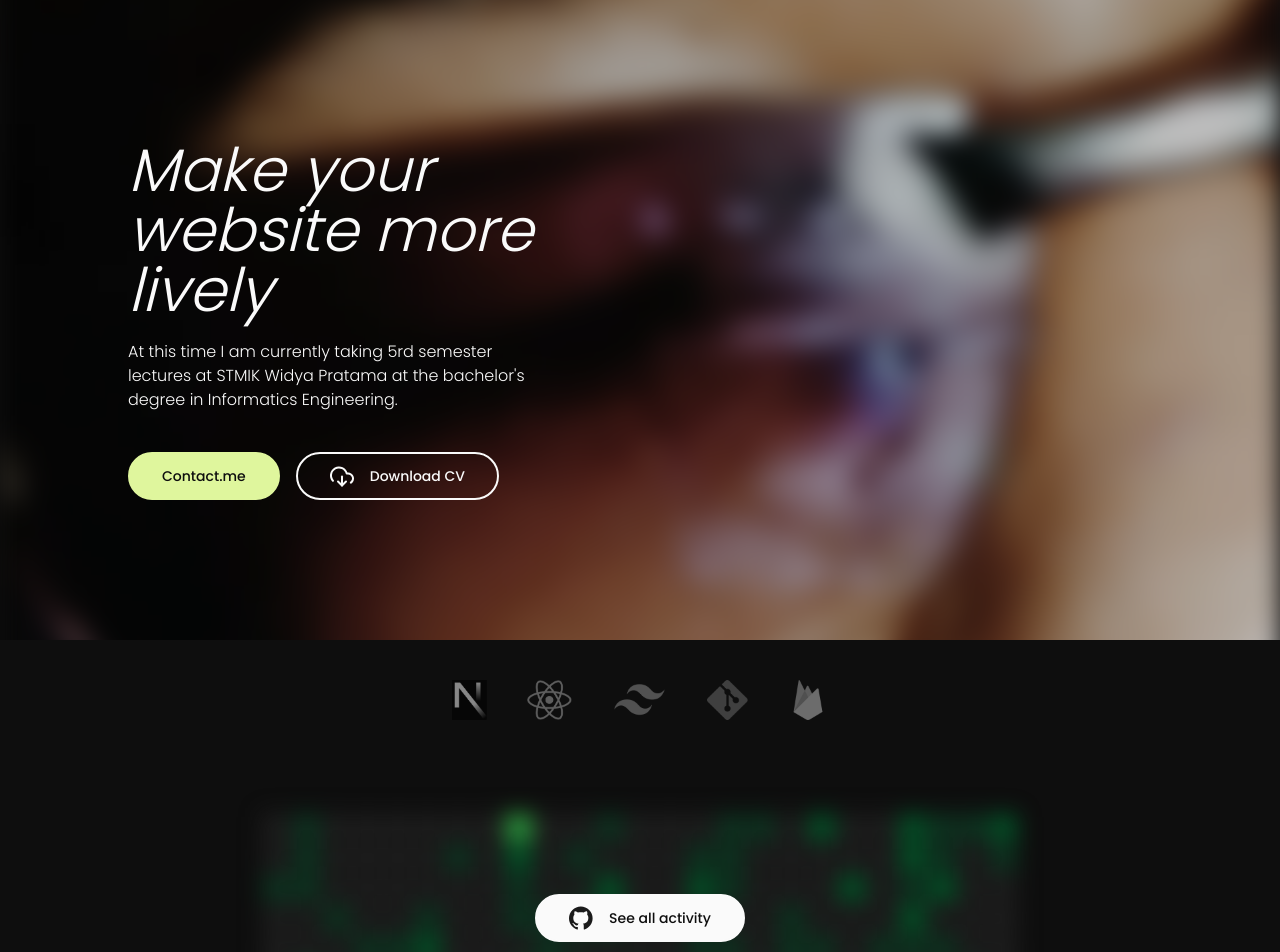
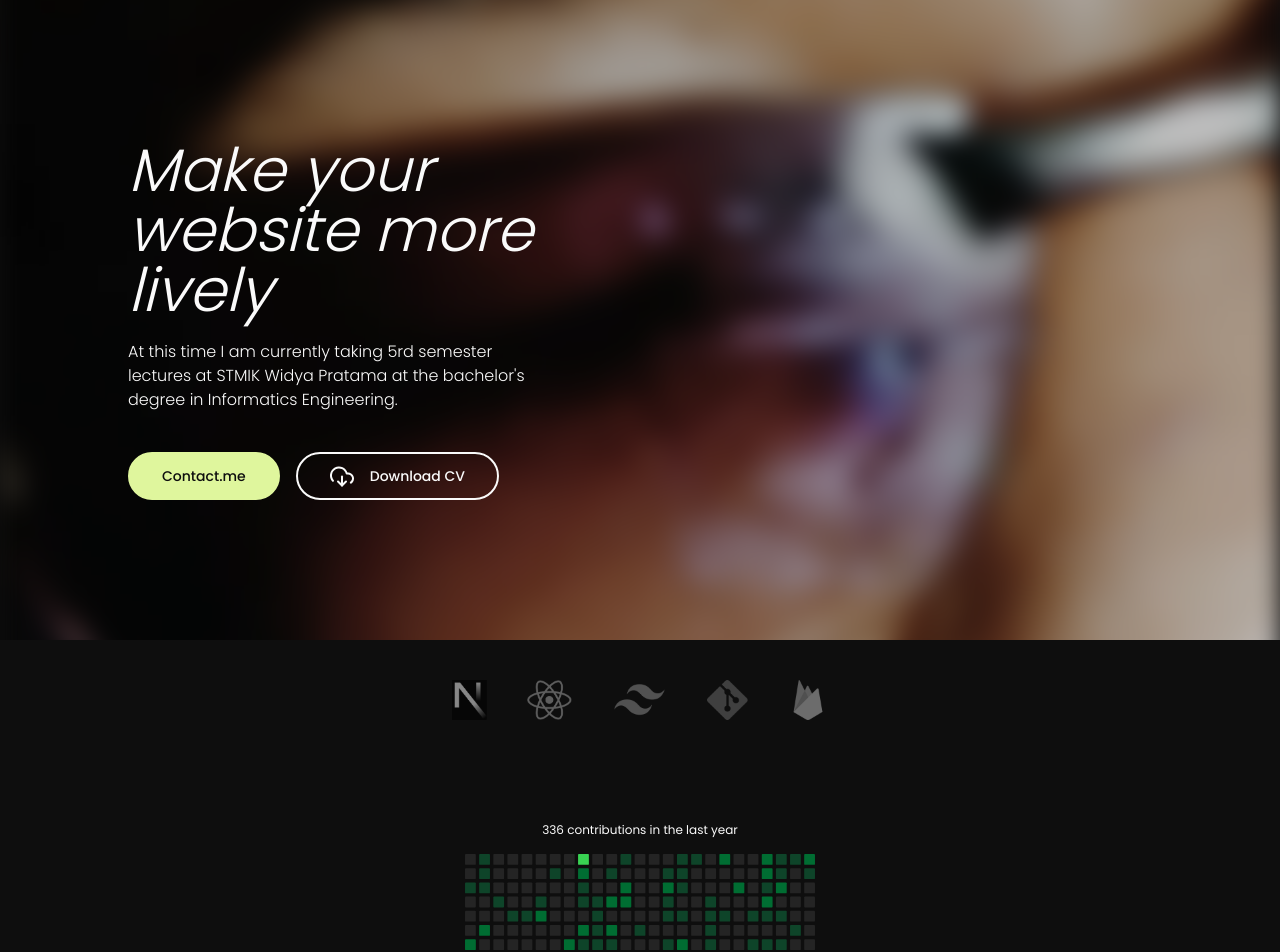
Before and after one commit to naufal-yafi/portfolio, a Next.js app: page / in a window 1280 px wide. Shown: the top 952 px of the page. Built offline with nearby package versions, Linux system fonts and the light colour scheme.

Commit message:
Add animation github activity

```diff
--- a/src/partials/GithubActivity.tsx
+++ b/src/partials/GithubActivity.tsx
@@ -5,17 +5,20 @@ import Image from "next/image";
 
 const GithubActivity = () => {
   return (
-    <section className="w-full flex justify-center items-center px-48 mt-24">
+    <section className="w-full flex flex-col justify-center items-center px-48 mt-24 group h-[140px] hover:h-[250px] overflow-hidden transition-all duration-500 cursor-zoom-in">
+      <p className="text-xs mb-4 group-hover:mb-0 group-hover:opacity-0 transition-opacity">
+        336 contributions in the last year
+      </p>
       <Image
         src={imgGithubActivity}
         alt="github activity"
         width={450}
         height={450}
-        className="w-[750px] blur-md"
+        className="w-[350px] group-hover:blur-md group-hover:w-[650px] transition-all duration-500"
         quality={100}
         loading="lazy"
       />
-      <div className="absolute">
+      <div className="absolute opacity-0 group-hover:opacity-100 transition-opacity duration-500">
         <Button
           icon={iconGithub}
           link="https://github.com/naufal-yafi?tab=repositories"
```
